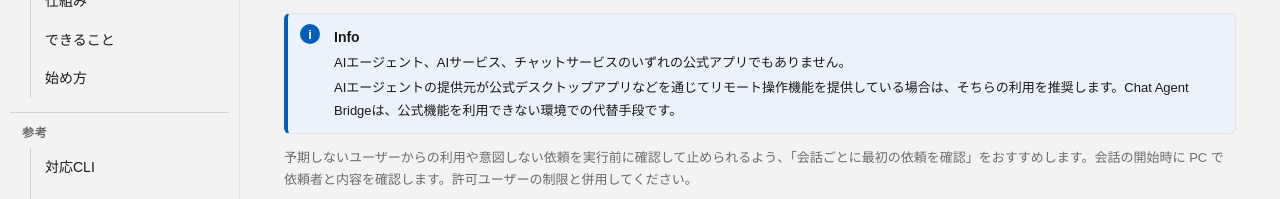
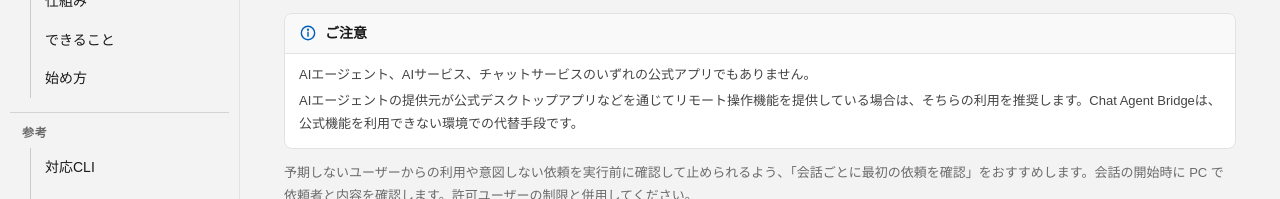
Before and after one commit to mmiyaji/chat-agent-bridge, a website: page site/index.html in a window 1280 px wide. Shown: the part 150-349 px from the top of the page. Drawn offline with Linux system fonts and the light colour scheme.

Commit message:
update: サイトの Info ブロックを左罫線のない見出し帯つきカードに変更

```diff
--- a/site/assets/i18n-en.js
+++ b/site/assets/i18n-en.js
@@ -12,7 +12,7 @@ window.CAB_EN = {
  "nav.tips": "Tips",
  "nav.faq": "FAQ",
  "lead": "A Windows app that passes requests posted in Slack, Mattermost or Discord to an AI agent CLI on your PC. Results come back to the same thread, and you continue the conversation there.",
- "info.title": "Info",
+ "info.title": "Notice",
  "note": "Chat Agent Bridge is not an official app from any AI agent, AI service or chat service provider.",
  "recommend": "If the AI agent provider offers remote control through its official desktop app or another official client, we recommend using it. Chat Agent Bridge is an alternative for environments where that feature is unavailable.",
  "safety": "We recommend “Confirm the first request in each conversation” (the default) so you can catch unexpected users or unintended requests before execution by reviewing the requester and request on your PC when a conversation starts. Keep allowed-user restrictions enabled too.",
--- a/site/assets/styles.css
+++ b/site/assets/styles.css
@@ -65,7 +65,7 @@ html.en-pending body{visibility:hidden}
 @media (max-width:860px){aside{padding-top:52px}}
 
 /* Readable notice and vertically listed setup references. */
-.infobar{display:grid;grid-template-columns:24px minmax(0,1fr);gap:10px;align-items:start;margin:16px 0 10px;padding:10px 12px;border:1px solid var(--line);border-left:4px solid var(--accent);border-radius:6px;background:color-mix(in srgb,var(--accent) 8%,var(--card));color:var(--fg)}.infobar>div{min-width:0}.infobar strong{font-size:14px}.infobar p{margin:2px 0 0;color:var(--fg);font-size:13px}.infobar-icon{display:grid;place-items:center;width:20px;height:20px;border-radius:50%;background:var(--accent);color:var(--accent-fg);font-weight:700;font-size:13px;line-height:1}
+.infobar{margin:16px 0 10px;border:1px solid var(--line);border-radius:8px;background:var(--card);color:var(--fg);overflow:hidden}.infobar-head{display:flex;align-items:center;gap:8px;padding:7px 14px;background:var(--card2);border-bottom:1px solid var(--line)}.infobar-head svg{width:18px;height:18px;flex:none;color:var(--accent)}.infobar-head strong{font-size:14px}.infobar-body{padding:10px 14px 12px}.infobar-body p{margin:0 0 4px;color:var(--muted);font-size:13px}.infobar-body p:last-child{margin:0}
 .link-list{list-style:none;margin:0;padding:0}.link-list li{display:flex;justify-content:space-between;align-items:center;gap:12px;padding:7px 0;border-top:1px solid var(--line)}.link-list li:first-child{border-top:0}.link-list small{color:var(--muted)}.link-list a{font-size:13px;white-space:nowrap}.cli-card h3{margin:16px 0 4px}.cli-card h3:first-of-type{margin-top:10px}.cli-card>p:last-child{margin:16px 0 0;color:var(--muted)}
 .glightbox-clean .gslide-description{background:var(--card)!important;color:var(--fg)!important}.glightbox-clean .gslide-title,.glightbox-clean .gslide-desc{color:var(--fg)!important}
 @media(max-width:600px){.link-list li{align-items:flex-start;flex-direction:column;gap:2px}}
--- a/site/index.html
+++ b/site/index.html
@@ -17,7 +17,7 @@
 <meta name="color-scheme" content="dark light">
 <link rel="icon" href="assets/img/icon-256.png">
 <link rel="stylesheet" href="assets/glightbox.min.css?v=6d3f62d4d1">
-<link rel="stylesheet" href="assets/styles.css?v=20261108-homepage">
+<link rel="stylesheet" href="assets/styles.css?v=20261114-infobar">
 <script src="assets/theme.js?v=20261110"></script>
 </head>
 <body>
@@ -36,7 +36,7 @@
 <div class="shell"><aside><div class="brand"><img src="assets/img/icon-256.png" alt="" width="20" height="20">Chat Agent Bridge</div>
 <div data-i18n="grp.use" class="grp">ガイド</div><a data-i18n="nav.top" class="on" href="#top">概要</a><a data-i18n="nav.how" href="#how">仕組み</a><a data-i18n="nav.features" href="#features">できること</a><a data-i18n="nav.start" href="#start">始め方</a>
 <div data-i18n="grp.ref" class="grp">参考</div><a data-i18n="nav.cli" href="#cli">対応CLI</a><a data-i18n="nav.tips" href="#tips">Tips</a><a data-i18n="nav.faq" href="#faq">よくある質問</a></aside>
-<main id="top"><h1>Chat Agent Bridge</h1><p data-i18n="lead" class="sub">Slack・Mattermost・Discord に投稿した依頼を、Windows PC 上の AI エージェント（CLI）に渡して実行する常駐アプリです。結果は同じスレッドに返り、続きもそのスレッドで頼めます。</p><div class="infobar info"><span class="infobar-icon" aria-hidden="true">i</span><div><strong data-i18n="info.title">Info</strong><p data-i18n="note">AIエージェント、AIサービス、チャットサービスのいずれの公式アプリでもありません。</p><p data-i18n="recommend">AIエージェントの提供元が公式デスクトップアプリなどを通じてリモート操作機能を提供している場合は、そちらの利用を推奨します。Chat Agent Bridgeは、公式機能を利用できない環境での代替手段です。</p></div></div><p data-i18n="safety" class="dim guidance">予期しないユーザーからの利用や意図しない依頼を実行前に確認して止められるよう、「会話ごとに最初の依頼を確認」をおすすめします。会話の開始時に PC で依頼者と内容を確認します。許可ユーザーの制限と併用してください。</p>
+<main id="top"><h1>Chat Agent Bridge</h1><p data-i18n="lead" class="sub">Slack・Mattermost・Discord に投稿した依頼を、Windows PC 上の AI エージェント（CLI）に渡して実行する常駐アプリです。結果は同じスレッドに返り、続きもそのスレッドで頼めます。</p><div class="infobar info"><div class="infobar-head"><svg viewBox="0 0 20 20" fill="none" stroke="currentColor" stroke-width="1.6" stroke-linecap="round" aria-hidden="true"><circle cx="10" cy="10" r="7.4"/><path d="M10 9v4.6"/><circle cx="10" cy="6.3" r=".5" fill="currentColor"/></svg><strong data-i18n="info.title">ご注意</strong></div><div class="infobar-body"><p data-i18n="note">AIエージェント、AIサービス、チャットサービスのいずれの公式アプリでもありません。</p><p data-i18n="recommend">AIエージェントの提供元が公式デスクトップアプリなどを通じてリモート操作機能を提供している場合は、そちらの利用を推奨します。Chat Agent Bridgeは、公式機能を利用できない環境での代替手段です。</p></div></div><p data-i18n="safety" class="dim guidance">予期しないユーザーからの利用や意図しない依頼を実行前に確認して止められるよう、「会話ごとに最初の依頼を確認」をおすすめします。会話の開始時に PC で依頼者と内容を確認します。許可ユーザーの制限と併用してください。</p>
 <div class="row"><a data-i18n="dl" class="btn accent" href="https://github.com/mmiyaji/chat-agent-bridge/releases">ポータブル版をダウンロード</a><a class="store" href="https://apps.microsoft.com/detail/9n1lzk25fsgr?mode=direct"><img class="on-light" src="assets/img/ms-store-badge-ja-dark.svg" data-en-src="assets/img/ms-store-badge-en-dark.svg" alt="Microsoft Store から入手" data-en-alt="Get it from Microsoft" width="132" height="36"><img class="on-dark" src="assets/img/ms-store-badge-ja-light.svg" data-en-src="assets/img/ms-store-badge-en-light.svg" alt="Microsoft Store から入手" data-en-alt="Get it from Microsoft" width="132" height="36"></a></div>
 <a href="assets/img/general-ja.png" class="glightbox shot-link" data-gallery="hero" data-description="全般の画面" data-en-href="assets/img/general-en.png" data-en-description="The General page"><img class="shot" src="assets/img/general-ja.png" alt="全般の画面" data-en-src="assets/img/general-en.png" data-en-alt="The General page" loading="lazy" width="1426" height="973"></a>
 <h2 data-i18n="h.how" id="how">仕組み</h2>
@@ -90,7 +90,7 @@
 <details><summary data-i18n="q8">更新はどうしますか？</summary><p data-i18n="a8">Store 版は Store から更新されます。ポータブル版はアプリの「情報」から更新を確認して適用できます。<code>Data</code> フォルダーは引き継がれます。</p></details>
 <footer><a data-i18n="link1" href="https://github.com/mmiyaji/chat-agent-bridge">GitHub</a> · <a data-i18n="link2" href="https://github.com/mmiyaji/chat-agent-bridge/releases">リリース一覧</a> · <a data-i18n="link3" href="/privacy" data-en-href="https://github.com/mmiyaji/chat-agent-bridge/blob/main/docs/privacy-policy.en.md">プライバシーポリシー</a> · <a data-i18n="link4" href="/terms" data-en-href="https://github.com/mmiyaji/chat-agent-bridge/blob/main/docs/terms.en.md">利用規約</a> · <a data-i18n="link5" href="https://github.com/mmiyaji/chat-agent-bridge/blob/main/LICENSE">MIT License</a> · <a href="https://ruhenheim.org/">ruhenheim.org</a></footer></main></div>
 <script src="assets/glightbox.min.js?v=03dfe1fbce"></script>
-<script src="assets/i18n-en.js?v=20261108d"></script>
+<script src="assets/i18n-en.js?v=20261114a"></script>
 <script src="assets/site.js?v=20261110"></script>
 </body>
 </html>
```
